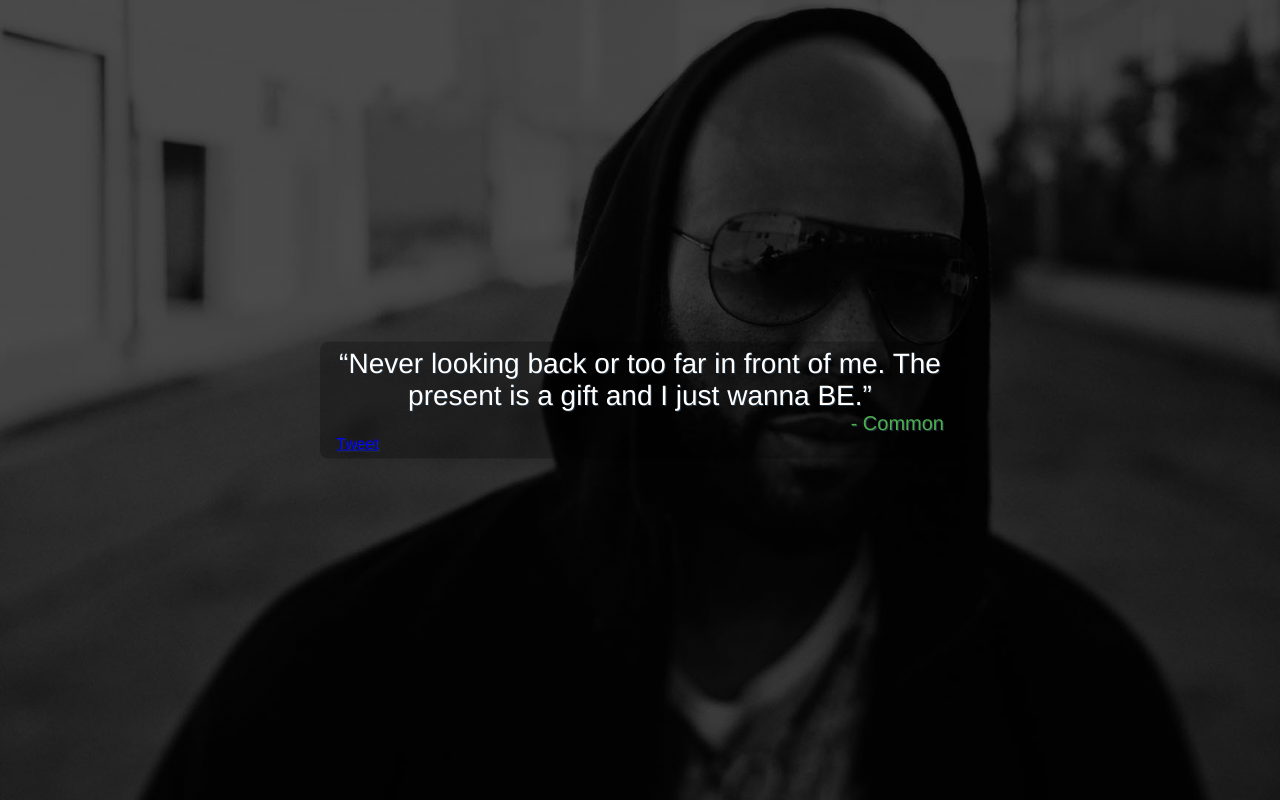
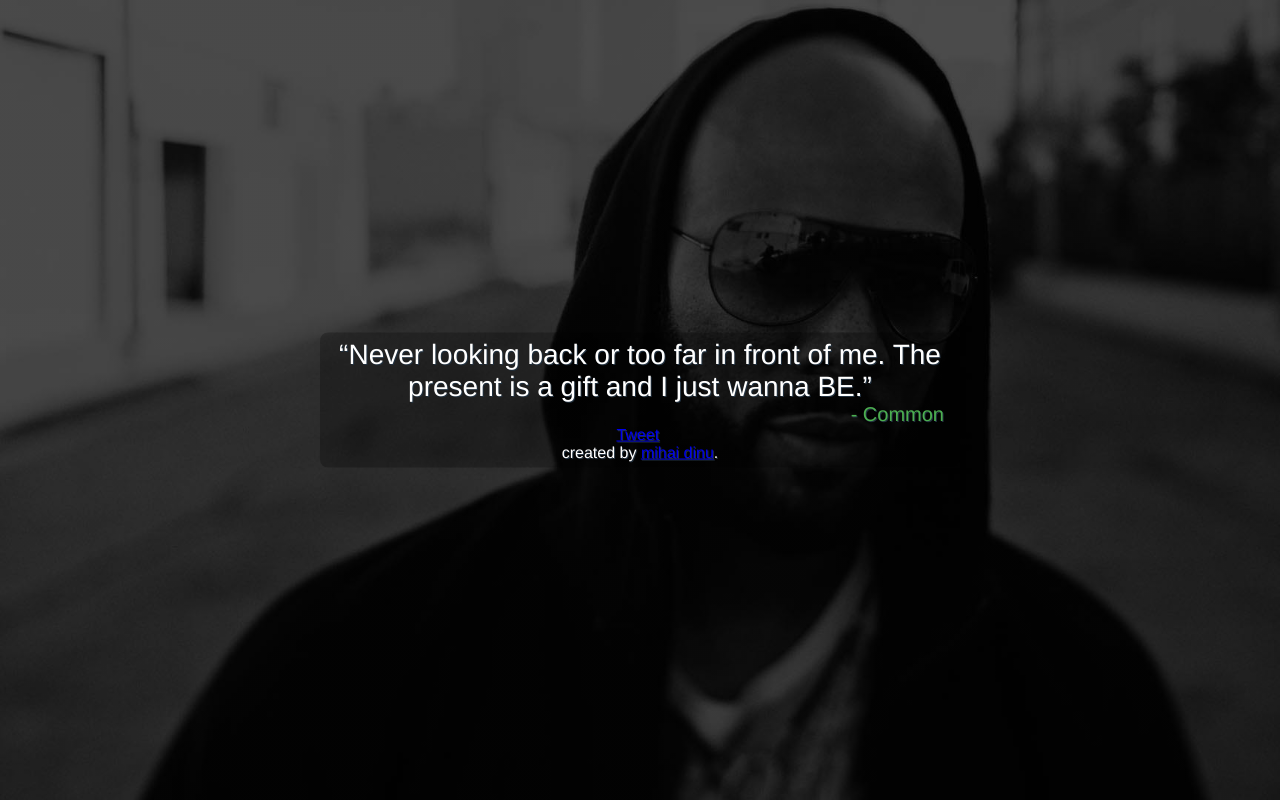
Before and after one commit to zFn4Fun/inspirational-hip-hop-quotes, a website: page src/index.html in a window 1280 px wide. Drawn offline with Linux system fonts and the light colour scheme.

Commit message:
broke down the content into sub-divs

```diff
--- a/src/index.html
+++ b/src/index.html
@@ -14,9 +14,13 @@
 
 <body>
 <div id="content" class="island">
+  <div class="quote-area">
     <h2 class="quote" id="quote"></h2>
     <p class="author" id="author"></p>
-  <div class="social-btns">
+  </div>
+
+  <div class="row">
+    <div class="row-item">
       <div id="btn-twitter" class="social-btn">
         <a href="https://twitter.com/share"
           class="twitter-share-button" data-hashtags="hhquotes">
@@ -25,6 +29,10 @@
       </div>
 	  <div class="social-btn">
         <div class="fb-share-button" data-href="http://zfn4fun.github.io/projects/hhquotes" data-layout="button" data-mobile-iframe="true"></div>
+	  </div>
+    </div>
+    <div class="row-item">created by
+      <a href="../../index.html">mihai dinu</a>.
     </div>
   </div>
 </div>
```
Lines whose indentation alone changed are shown as unchanged.
